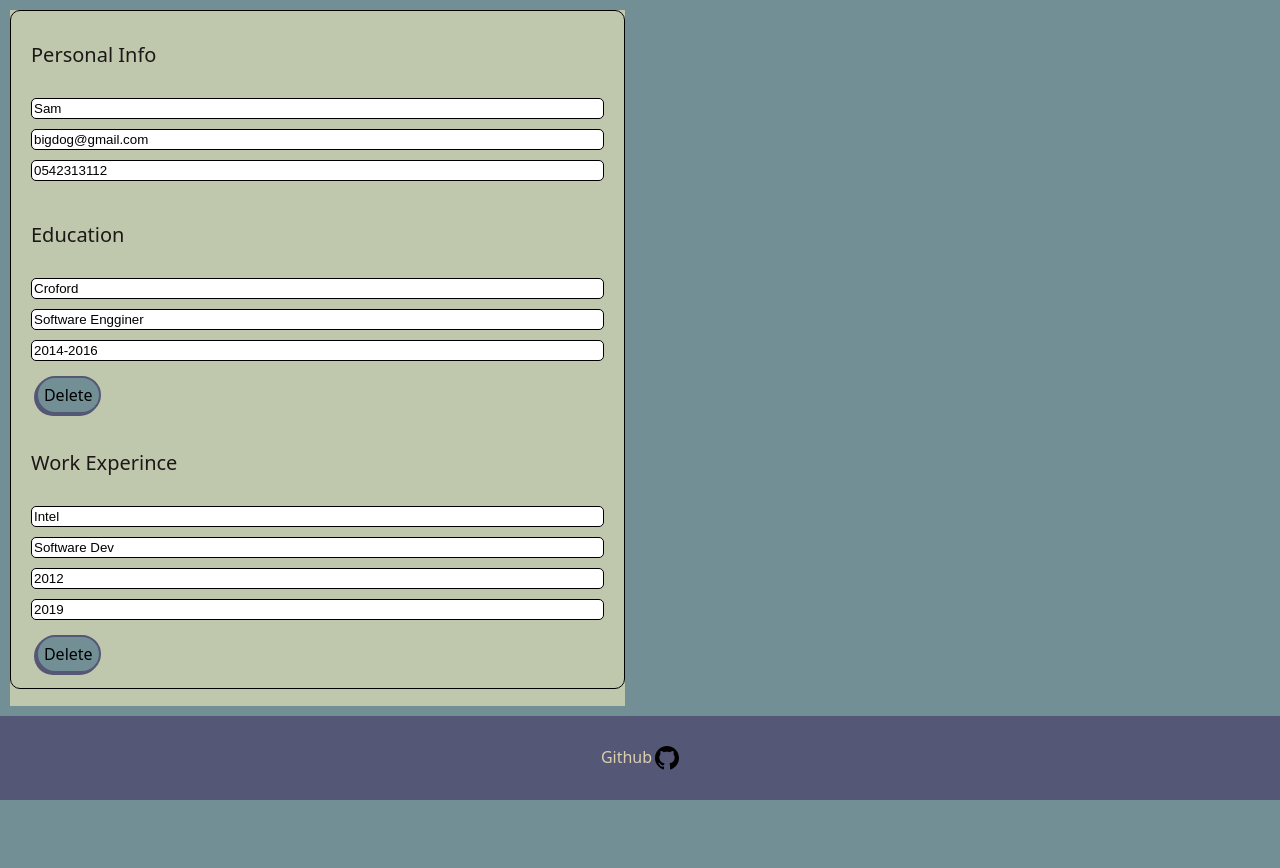
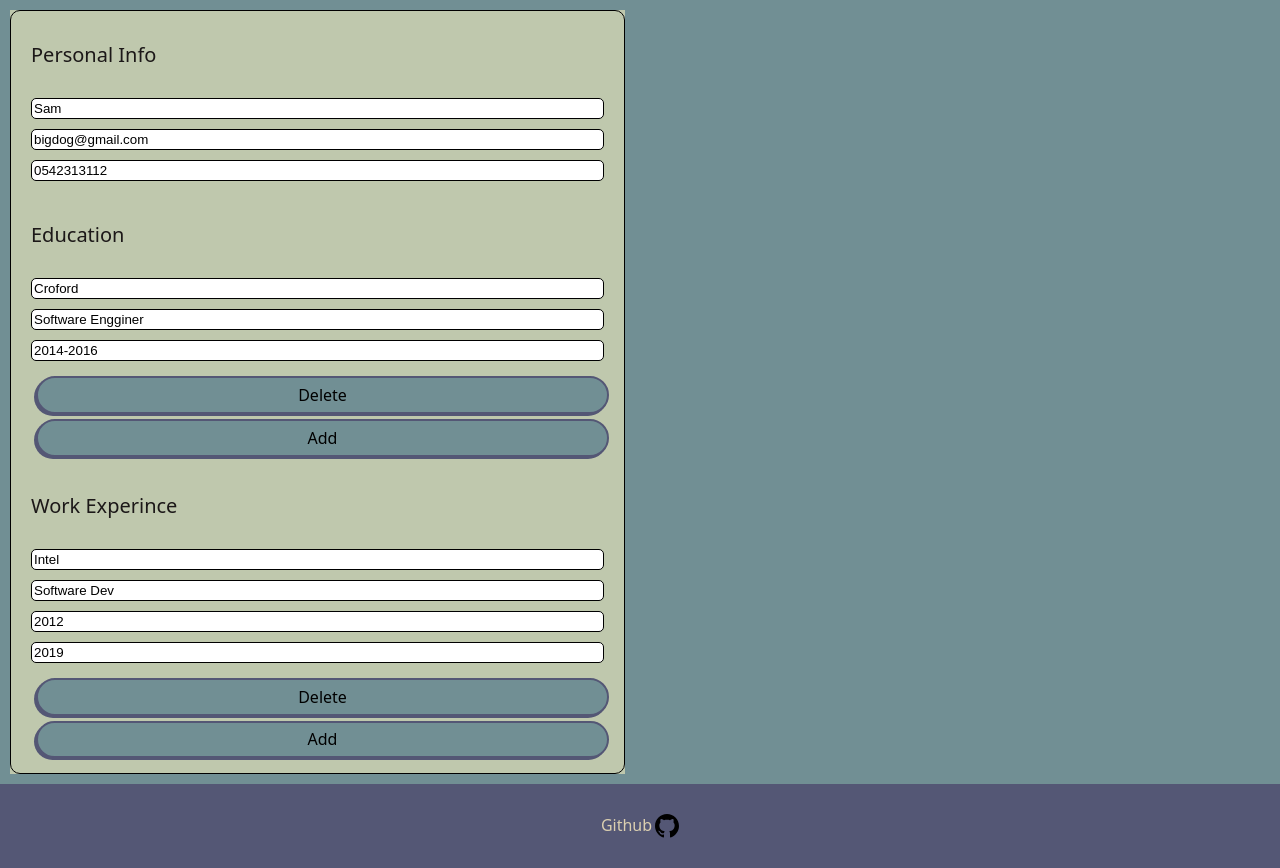
Before and after one commit to oxedom/cv-project, a React (Create React App) app: page / in a window 1280 px wide. Before the commit the page ends 800 px from the top, so only its background shows below. Built offline with nearby package versions, Linux system fonts and the light colour scheme.

Commit message:
added buttons comp and refactored the delete function

```diff
--- a/src/comps/CompanyForm.js
+++ b/src/comps/CompanyForm.js
@@ -1,4 +1,5 @@
 import React, { Component } from "react";
+import Buttons from "./buttons";
 
 import "../styles/styles.css";
 class CompanyForm extends Component {
@@ -7,15 +8,14 @@ class CompanyForm extends Component {
 
         this.state = {};
     }
-    handleClick = (e) => {
-        let id = e.target.getAttribute("a-id");
-        this.props.removeEntry(id, "jobs");
-    };
+
+
+
 
     render() {
-        const { jobsData } = this.props;
+        const { jobsData, removeEntry } = this.props;
         const { job, job_title, job_start, job_end, id } = jobsData;
-
+        const buttonData = { id: id, removeEntry }
         return (
             <section className="form-box" a-id={id} name="jobs">
                 <p className="title"> Work Experince </p>
@@ -27,10 +27,7 @@ class CompanyForm extends Component {
                     <input name="job_end" value={job_end} />
                 </div>
 
-                <div onClick={this.handleClick} a-id={jobsData.id} className="btn">
-                    {" "}
-                    Delete{" "}
-                </div>
+                <Buttons data={buttonData}></Buttons>
             </section>
         );
     }
--- a/src/comps/Cv.js
+++ b/src/comps/Cv.js
@@ -37,6 +37,10 @@ class Cv extends Component {
         this.setState({ [arr]: filtered })
     }
 
+    addEntry = (subject) => {
+
+    }
+
 
     handleChange = (e) => {
 
@@ -52,7 +56,6 @@ class Cv extends Component {
             this.setState({ [arrayName]: [targetArray] })
         }
         else { this.setState({ [field]: text }) }
-
     }
 
 
--- a/src/comps/SchoolForm.js
+++ b/src/comps/SchoolForm.js
@@ -1,4 +1,5 @@
 import React, { Component } from "react";
+import Buttons from "./buttons";
 
 class SchoolForm extends Component {
     constructor(props) {
@@ -6,15 +7,13 @@ class SchoolForm extends Component {
         this.state = {};
     }
 
-    handleClick = (e) => {
-        let id = e.target.parentNode.getAttribute("a-id");
-        this.props.removeEntry(id, "schools");
-    };
+
 
     render() {
-        const { schoolData } = this.props;
+        console.log(this.props);
+        const { schoolData, removeEntry } = this.props;
         const { school, school_title, school_date, id } = schoolData
-
+        const buttonData = { id: id, removeEntry }
         return (
             <section className="form-box" a-id={id} name='schools'>
                 <p className="title"> Education</p>
@@ -23,11 +22,9 @@ class SchoolForm extends Component {
                     <input value={school_title} name="school_title" />
                     <input value={school_date} name="school_date" />
                 </div>
+                <Buttons data={buttonData}></Buttons>
 
-                <div onClick={this.handleClick} a-id={schoolData.id} className="btn">
-                    {" "}
-                    Delete{" "}
-                </div>
+
             </section>
         );
     }
--- /dev/null
+++ b/src/comps/buttons.js
@@ -0,0 +1,37 @@
+import React, { Component } from "react";
+
+class Buttons extends Component {
+    constructor(props) {
+        super()
+    }
+
+    handleDeleteClick = (e) => {
+
+        let id = e.target.getAttribute("a-id");
+        let name = e.target.parentNode.parentNode.getAttribute('name')
+        this.props.data.removeEntry(id, `${name}`);
+    };
+
+
+
+    render() {
+        const { data } = this.props
+        const { id } = data
+
+        return (
+            <div>
+                <div onClick={this.handleDeleteClick} a-id={id} className="btn">
+                    {" "}
+                    Delete{" "}
+                </div>
+
+                <div className="btn" onClick={this.handleAddClick}> Add  </div>
+
+            </div>
+        );
+    }
+
+
+}
+
+export default Buttons
```
